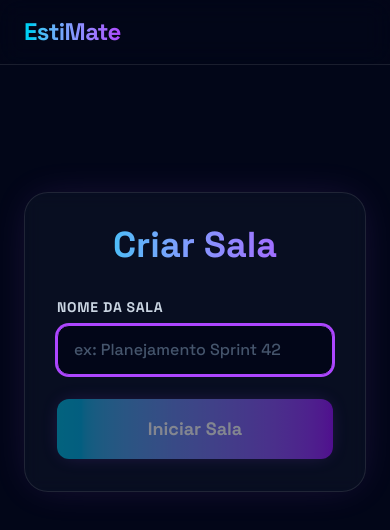
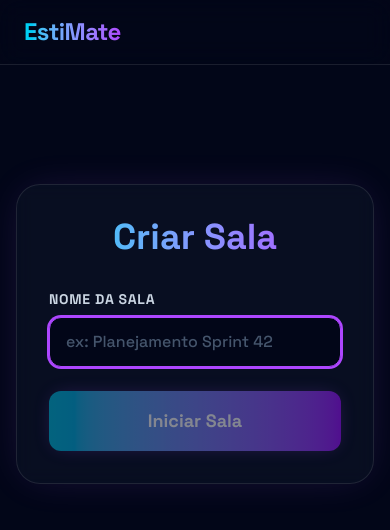
Before and after one commit to franciscosilva78/EstiMate.app, a React (Vite) app: page / in a window 390 px wide. Shown: the top 530 px of the page. Built offline with nearby package versions, Linux system fonts and the light colour scheme.

Commit message:
Update Layout.tsx

```diff
--- a/src/components/Layout.tsx
+++ b/src/components/Layout.tsx
@@ -9,7 +9,7 @@ export function Layout({ children }: { children: ReactNode }) {
           EstiMate
         </h1>
       </header>
-      <main className="max-w-5xl mx-auto p-6">{children}</main>
+      <main className="max-w-5xl mx-auto p-4 sm:p-6">{children}</main>
     </div>
   );
 }
```
